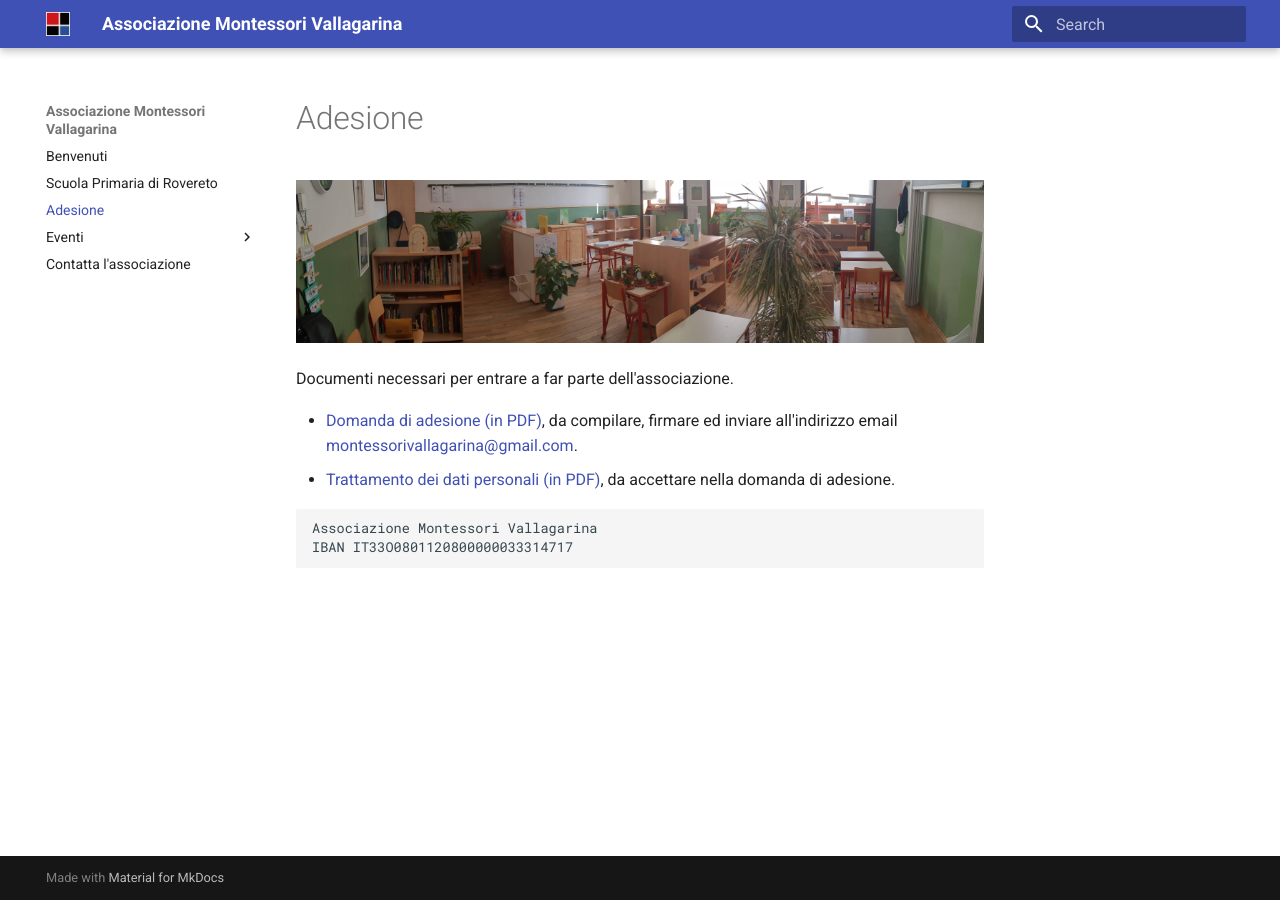
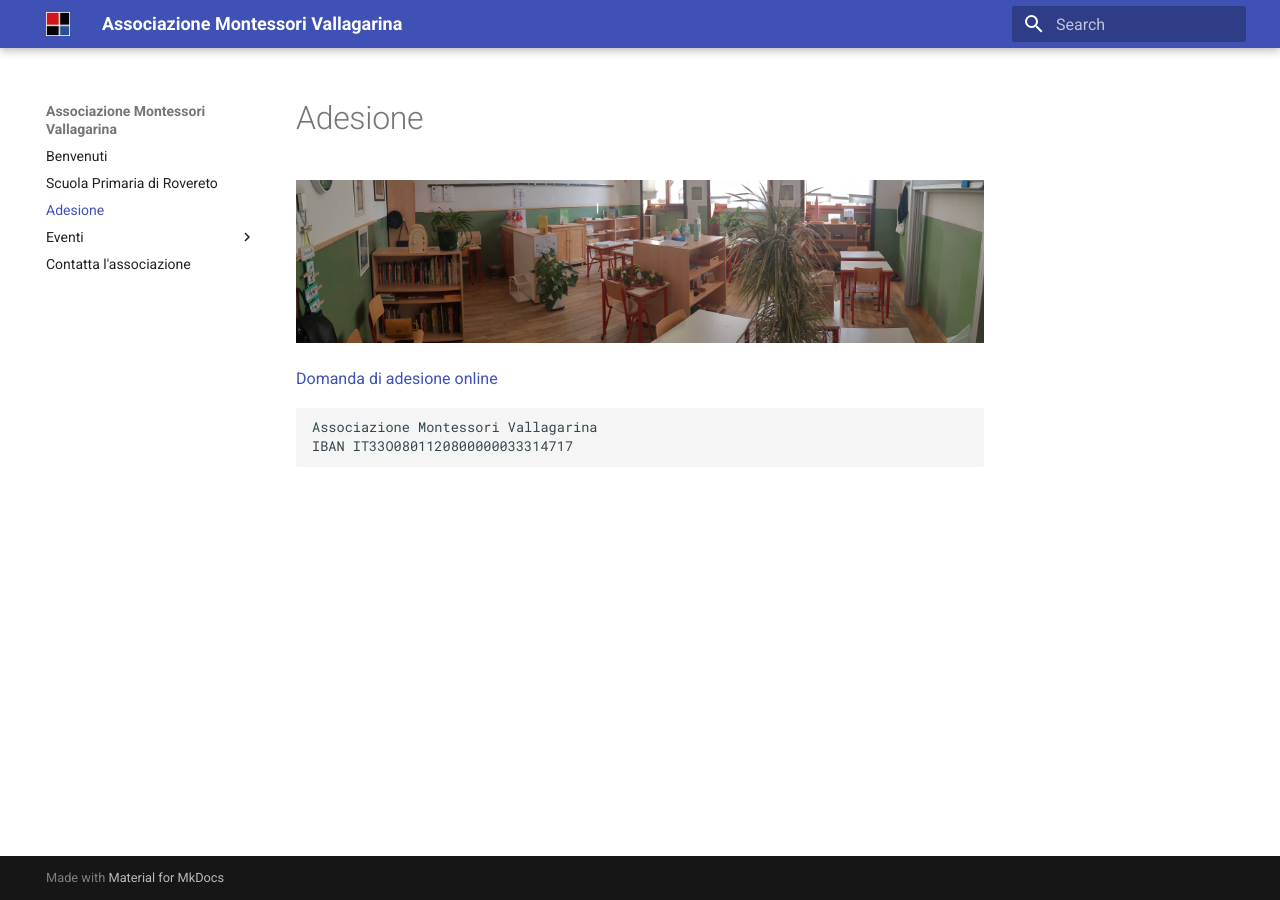
Before and after one commit to Associazione-Montessori-Vallagarina/montessorivallagarina.it, an MkDocs documentation site: the page built from docs/adesione.md, in a window 1280 px wide. Built offline with MkDocs 1.6.1 and Material for MkDocs 9.7.7, drawn with Linux system fonts in a browser that asks for light colours.

Commit message:
feat update adesione.md

````diff
--- a/docs/adesione.md
+++ b/docs/adesione.md
@@ -1,9 +1,6 @@
 ![](immagini/aula.jpg)
 
-Documenti necessari per entrare a far parte dell'associazione.
-
-- <a href="../allegati/20240611 Domanda di adesione socio Montessori Vallagarina.pdf" download>Domanda di adesione (in PDF)</a>, da compilare, firmare ed inviare all'indirizzo email [montessorivallagarina@gmail.com](mailto:montessorivallagarina@gmail.com).
-- <a href="../allegati/20240611 Privacy Montessori Vallagarina.pdf" download>Trattamento dei dati personali (in PDF)</a>, da accettare nella domanda di adesione.
+<a href="https://forms.gle/hm5dTY47QDYnu2o39" target="_blank">Domanda di adesione online</a>
 
 ```
 Associazione Montessori Vallagarina
````
